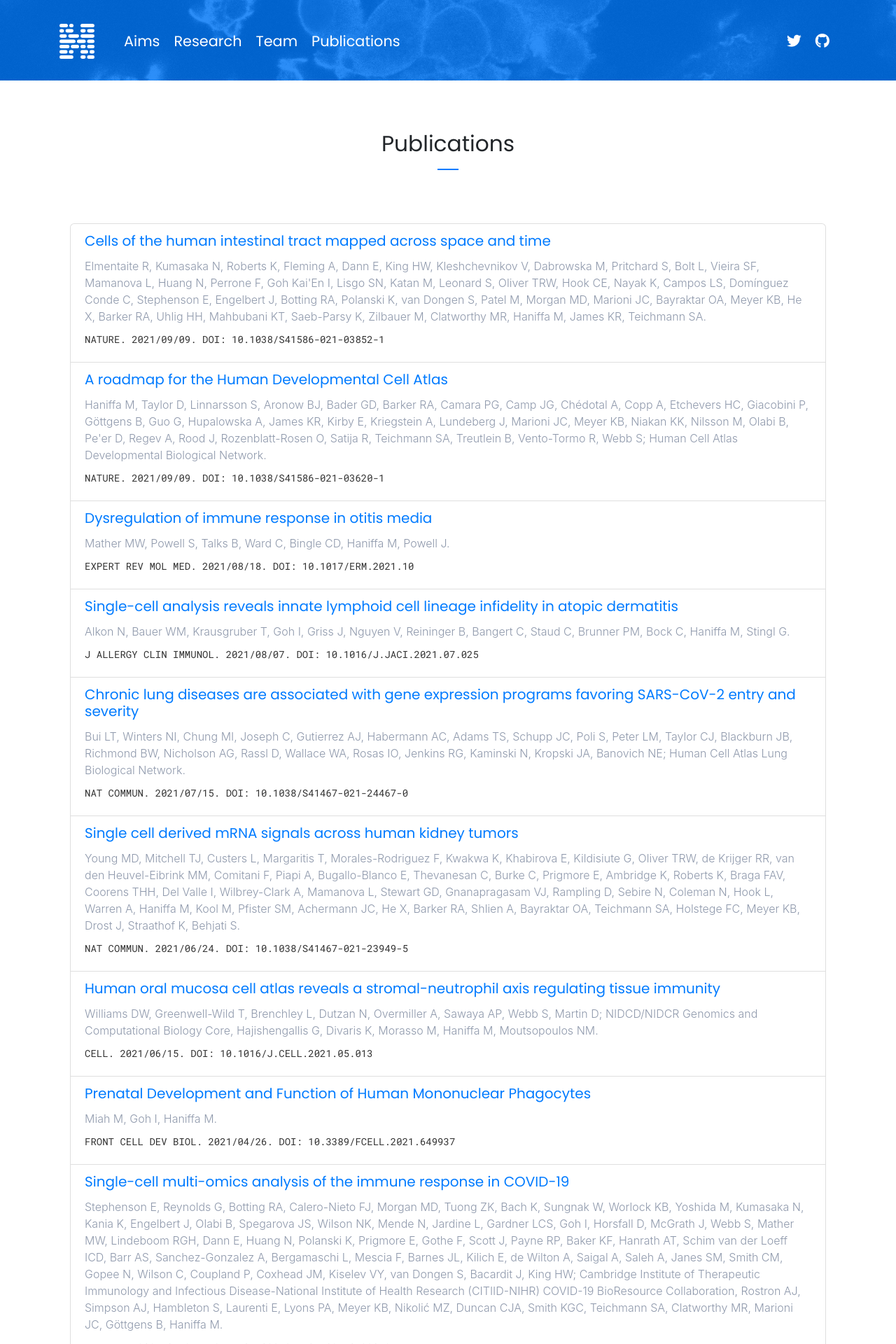
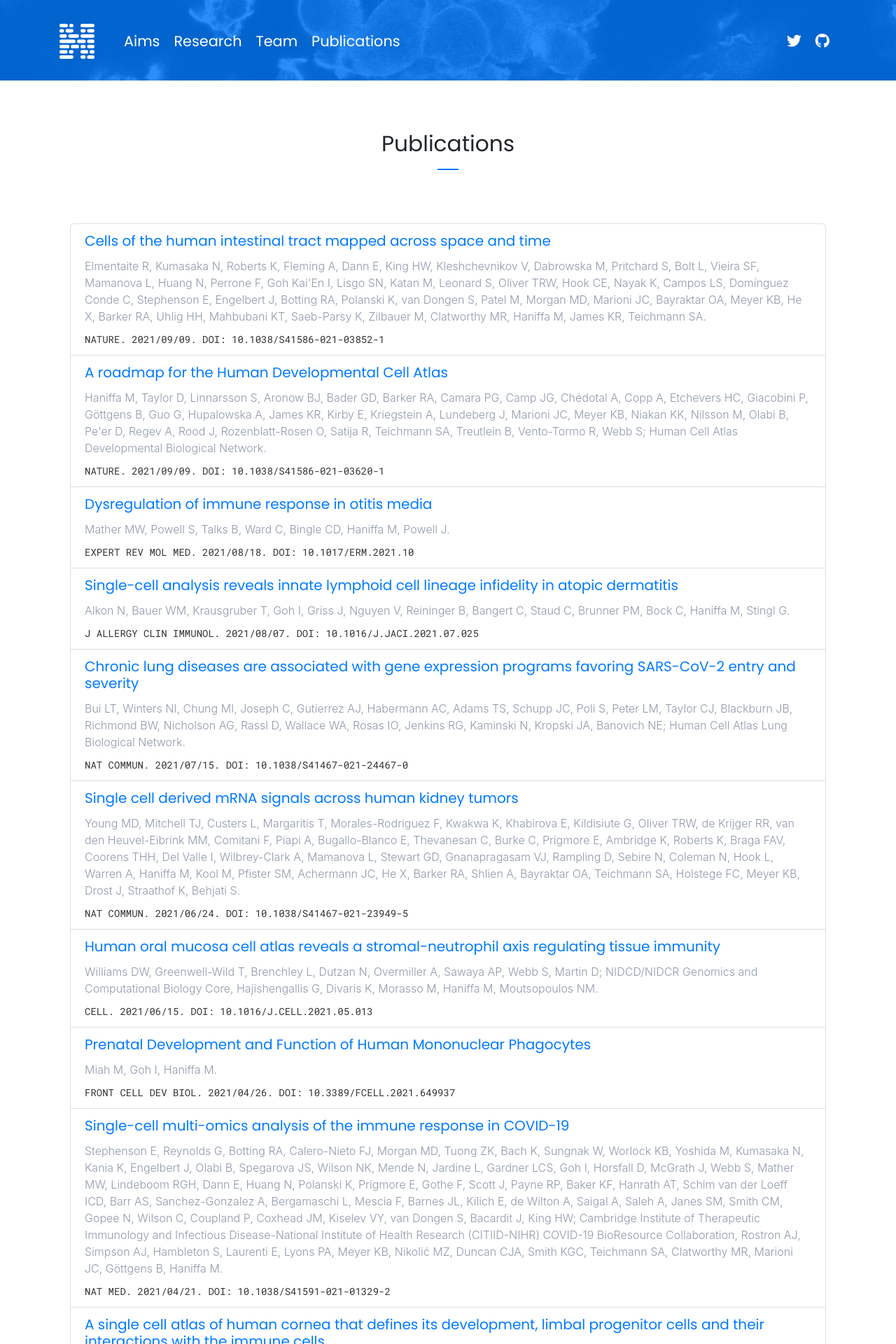
Before and after one commit to haniffalab/haniffalab.github.io, a Jekyll site: the page built from publications.markdown, in a window 1280 px wide. Shown: the top 1920 px of the page at 70% size. Built offline with Jekyll 4.4.1, drawn with Linux system fonts in a browser that asks for light colours; nearby versions of some CDN libraries.

Commit message:
pub style

```diff
--- a/assets/css/app.css
+++ b/assets/css/app.css
@@ -464,7 +464,7 @@ a.team-card-link:hover {
     color: #333333;
     font-size: 14px;
     text-transform: uppercase;
-    margin: 10px 0;
+    margin: 10px 0 0 0;
 }
 
 
```
